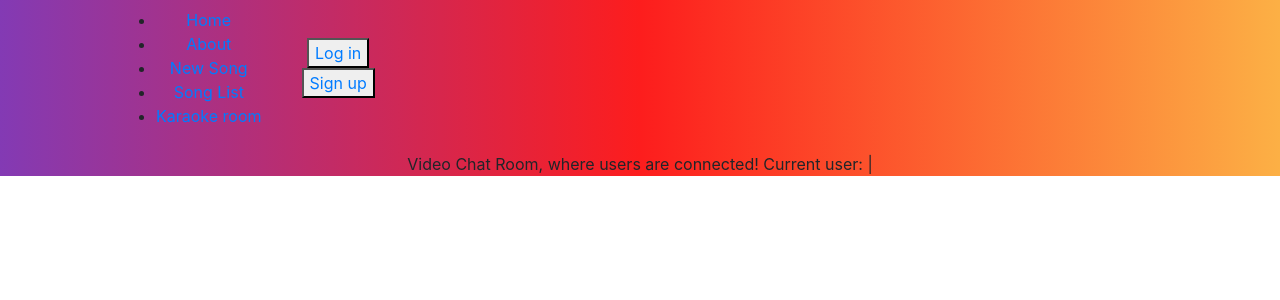
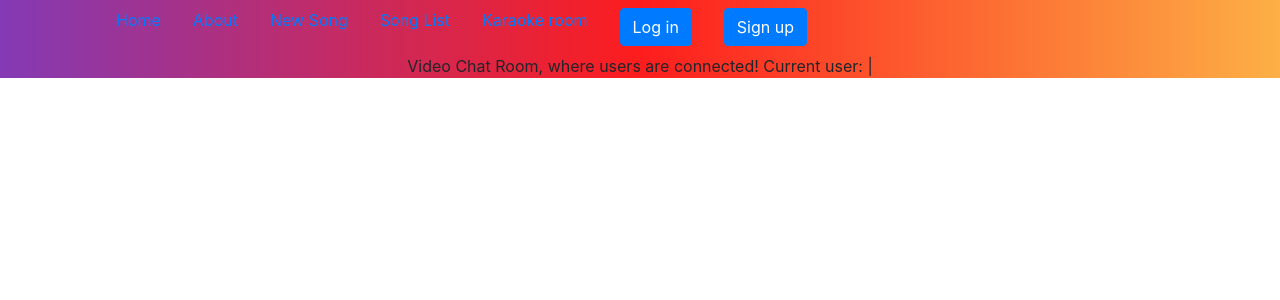
Before and after one commit to trungpham10/CarrieOKey, a React (Create React App) app in the folder CO_Front_End/carrieokey/: page /video in a window 1280 px wide. Shown: the top 300 px of the page. Built offline with nearby package versions, Linux system fonts and the light colour scheme.

Commit message:
navbar changes and button formating

```diff
--- a/CO_Front_End/carrieokey/src/App.css
+++ b/CO_Front_End/carrieokey/src/App.css
@@ -41,7 +41,7 @@
   background: linear-gradient(90deg, rgba(131,58,180,1) 0%, rgba(253,29,29,1) 50%, rgba(252,176,69,1) 100%);
 }
 
-.btn{
+/* .btn{
   margin-bottom: 50px;
   margin-left: 20%;
-}
+} */
--- a/CO_Front_End/carrieokey/src/components/AuthenticationNav.jsx
+++ b/CO_Front_End/carrieokey/src/components/AuthenticationNav.jsx
@@ -1,30 +1,37 @@
 import React from "react";
 import { Link } from "react-router-dom";
+import Button from 'react-bootstrap/Button'
+import Nav from "react-bootstrap/esm/Nav";
 
 export default function AuthenticationNav(props) {
   if (props.isLoggedIn) {
     return (
-      <div>
-        <button>
-          <Link to="/login" onClick={() => props.handleLogout()}>
+      <Nav.Item>
+          <Nav.Link><Link to="/login" onClick={() => props.handleLogout()}>
+        <Button>
             Log out
-          </Link>
-        </button>
-        <br />
-      </div>
+        </Button>
+          </Link></Nav.Link>
+      </Nav.Item>
+
     );
   } else {
     return (
-      <div>
-        <button>
-          <Link to="/login">Log in</Link>
-        </button>
-        <br />
-        <button>
-          <Link to="/signup">Sign up</Link>
-        </button>
-        <br />
-      </div>
+      <Nav.Item>
+          <Nav.Link > <Link to="/login">
+        <Button>
+            Log in
+        </Button>
+        </Link>
+            </Nav.Link>
+
+          <Nav.Link > <Link to="/signup">
+        <Button>
+            Sign up
+        </Button>
+        </Link>
+            </Nav.Link>
+      </Nav.Item>
     );
   }
 }
--- a/CO_Front_End/carrieokey/src/components/NavBar.jsx
+++ b/CO_Front_End/carrieokey/src/components/NavBar.jsx
@@ -1,39 +1,60 @@
 import React from "react";
 import { Link } from "react-router-dom";
 import Container from "react-bootstrap/Container";
-import Navbar from "react-bootstrap/Navbar";
+import Nav from "react-bootstrap/Nav";
 import "../App.css";
 import AuthenticationNav from "./AuthenticationNav";
+import Button from 'react-bootstrap/Button'
 
 export default function NavBar(props) {
   return (
     <Container>
-      <Navbar sticky="top">
-        <ul>
-          <li>
-            <Link to="/">Home</Link>
-          </li>
-          <li>
-            <Link to="/about">About</Link>
-          </li>
-          <li>
-            <Link to="/newSong">New Song</Link>
-          </li>
-          <li>
-            <Link to="/songs">Song List</Link>
-          </li>
-          <li>
-            <Link to="/video">Karaoke room</Link>
-          </li>
-        </ul>
+      <Nav sticky="top">
 
-        <ul className="authentication-button">
-          <AuthenticationNav
+        <Nav.Item>
+          <Nav.Link><Link to="/">Home</Link></Nav.Link>
+        </Nav.Item>
+        <Nav.Item>
+          <Nav.Link><Link to="/about">About</Link></Nav.Link>
+        </Nav.Item>
+        <Nav.Item>
+          <Nav.Link><Link to="/newSong">New Song</Link></Nav.Link>
+        </Nav.Item>
+        <Nav.Item>
+          <Nav.Link><Link to="/songs">Song List</Link></Nav.Link>
+        </Nav.Item>
+        <Nav.Item>
+          <Nav.Link><Link to="/video">Karaoke room</Link></Nav.Link>
+        </Nav.Item>
+        {/* //conditional rendering of buttons based on logged in state */}
+        {props.isLoggedIn ?
+          <Nav.Item>
+            <Nav.Link><Link to="/login" onClick={() => props.handleLogout()}>
+              <Button>Log out</Button>
+            </Link></Nav.Link>
+          </Nav.Item>
+          :
+          <>
+            <Nav.Item>
+              <Nav.Link > <Link to="/login">
+                <Button>Log in</Button>
+              </Link></Nav.Link>
+            </Nav.Item>
+            <Nav.Item>
+              <Nav.Link > <Link to="/signup">
+                <Button>Sign up</Button>
+              </Link></Nav.Link>
+            </Nav.Item>
+          </>
+        }
+
+
+        {/* <AuthenticationNav
             isLoggedIn={props.isLoggedIn}
             handleLogout={props.handleLogout}
-          />
-        </ul>
-      </Navbar>
+          /> */}
+
+      </Nav>
     </Container>
   );
 }
```
